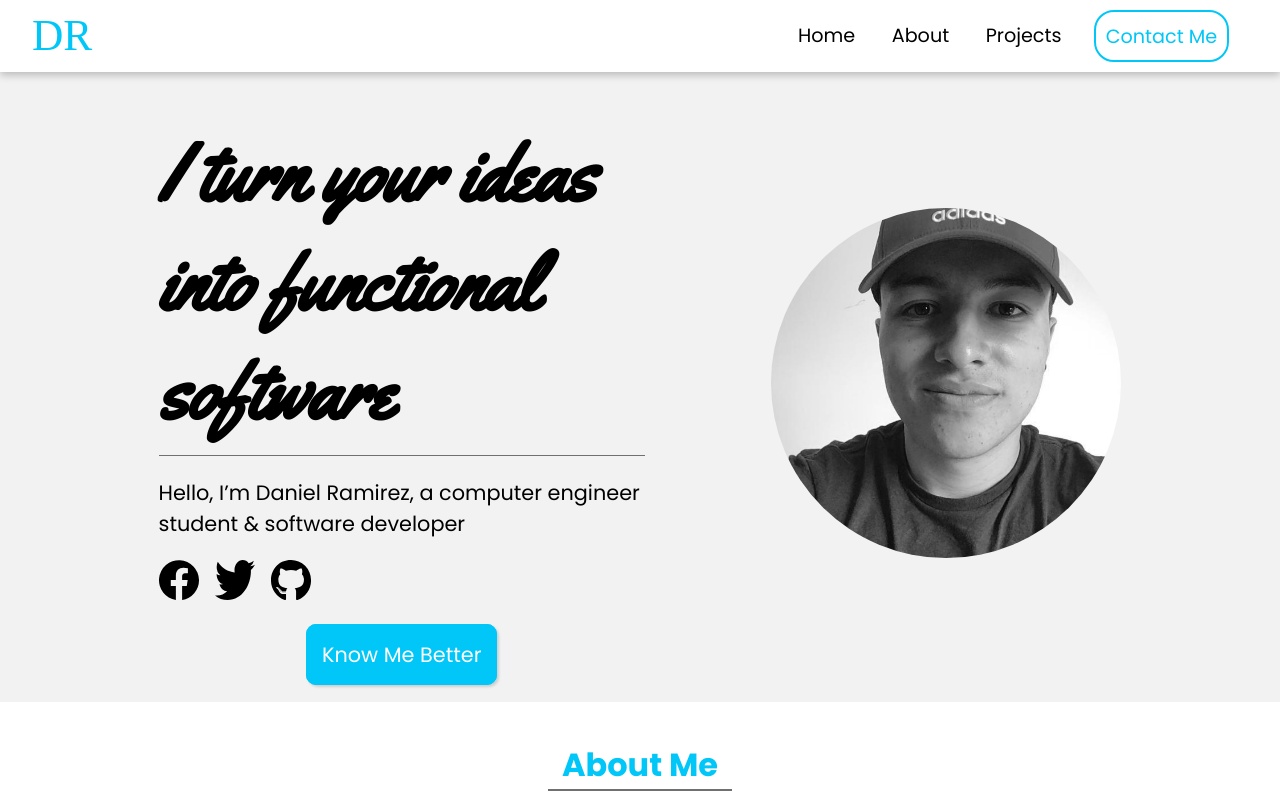
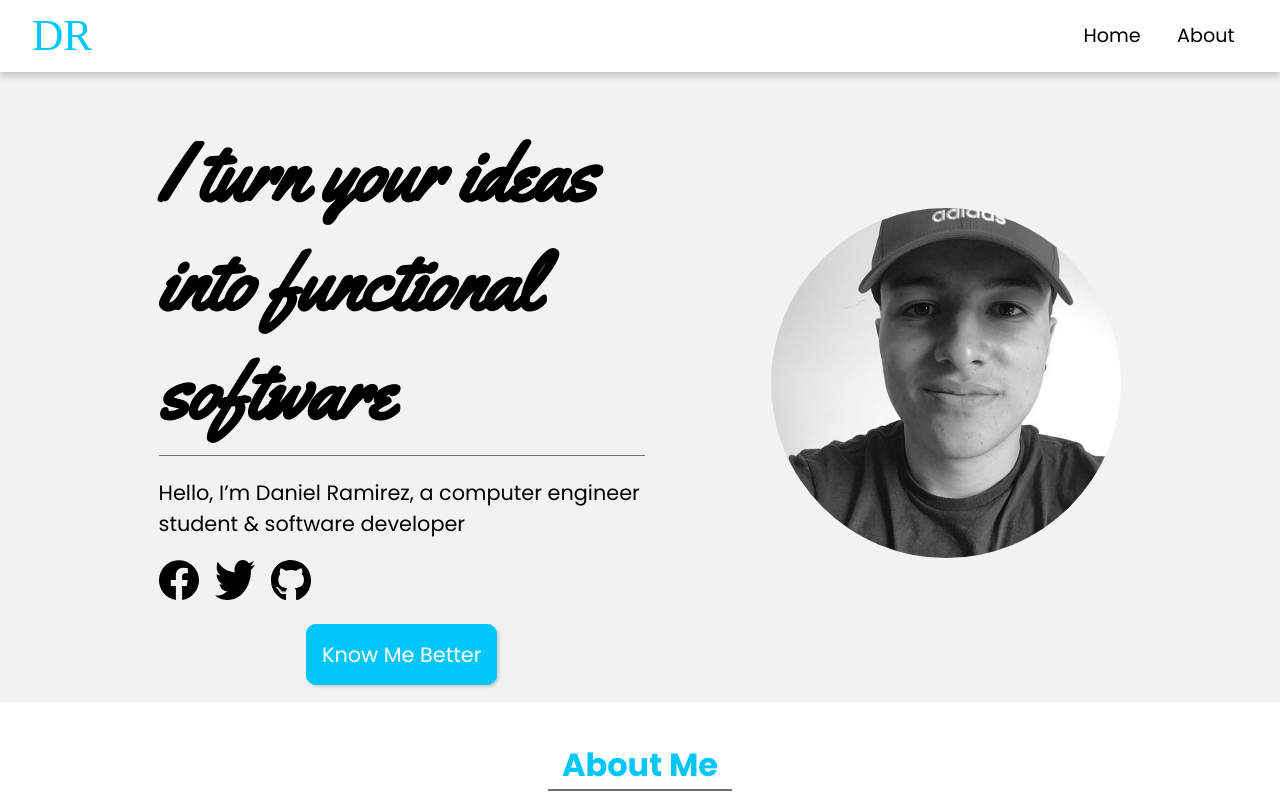
Before and after one commit to ditu474/personal-webpage, an Angular app: page / in a window 1280 px wide. Shown: the top 800 px of the page. Built offline with nearby package versions, Linux system fonts and the light colour scheme.

Commit message:
chore: Removed unused links

```diff
--- a/src/app/toolbar/toolbar.component.html
+++ b/src/app/toolbar/toolbar.component.html
@@ -9,10 +9,10 @@
         <ul>
           <li class="desktop-menu-item"><a href="#home">Home</a></li>
           <li class="desktop-menu-item"><a href="#about">About</a></li>
-          <li class="desktop-menu-item"><a href="#projects">Projects</a></li>
+          <!-- <li class="desktop-menu-item"><a href="#projects">Projects</a></li> -->
         </ul>
       </div>
-      <a href="#contact" class="primary-nav-el">Contact Me</a>
+      <!-- <a href="#contact" class="primary-nav-el">Contact Me</a> -->
       <img
         src="assets/icons/menu.svg"
         alt="menu"
@@ -25,7 +25,7 @@
     <ul (click)="mobileMenuHandler()">
       <li class="mobile-menu-item"><a href="#home">Home</a></li>
       <li class="mobile-menu-item"><a href="#about">About</a></li>
-      <li class="mobile-menu-item"><a href="#projects">Projects</a></li>
+      <!-- <li class="mobile-menu-item"><a href="#projects">Projects</a></li> -->
     </ul>
   </div>
 </div>
```
